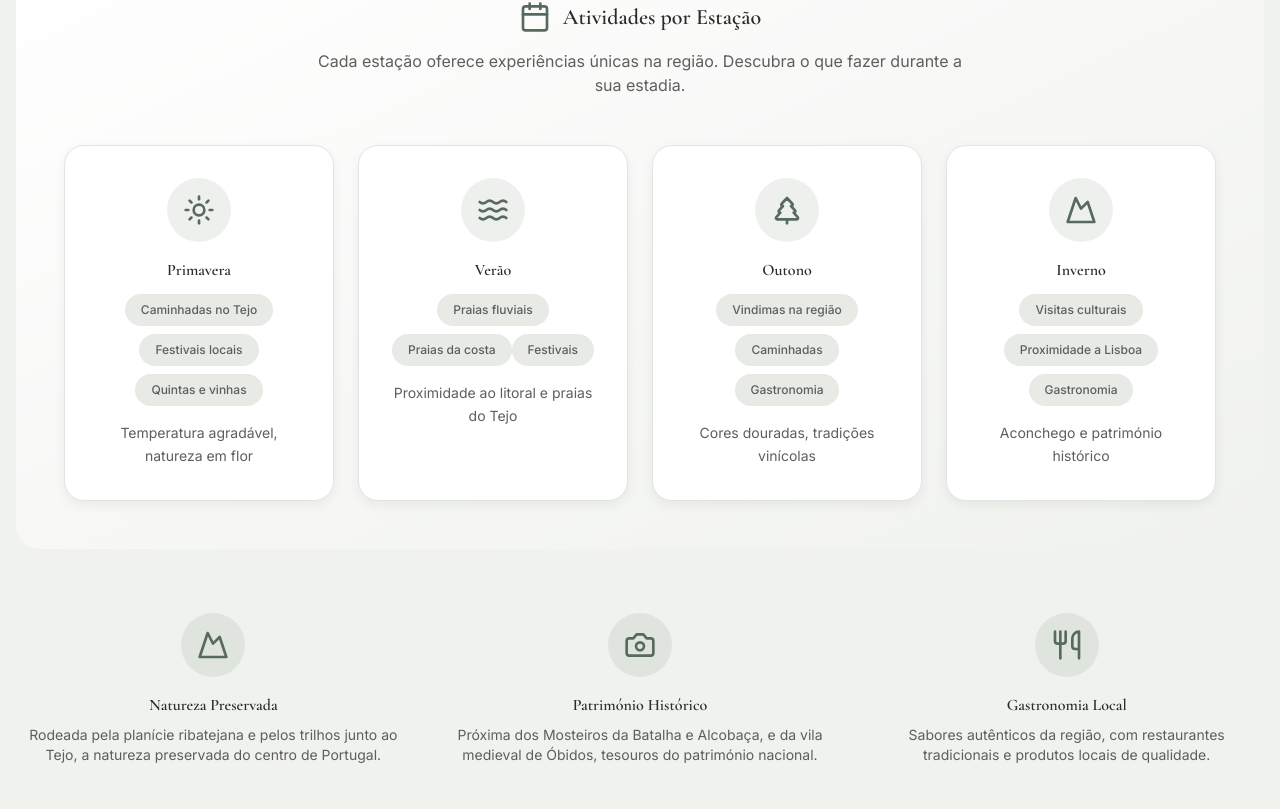
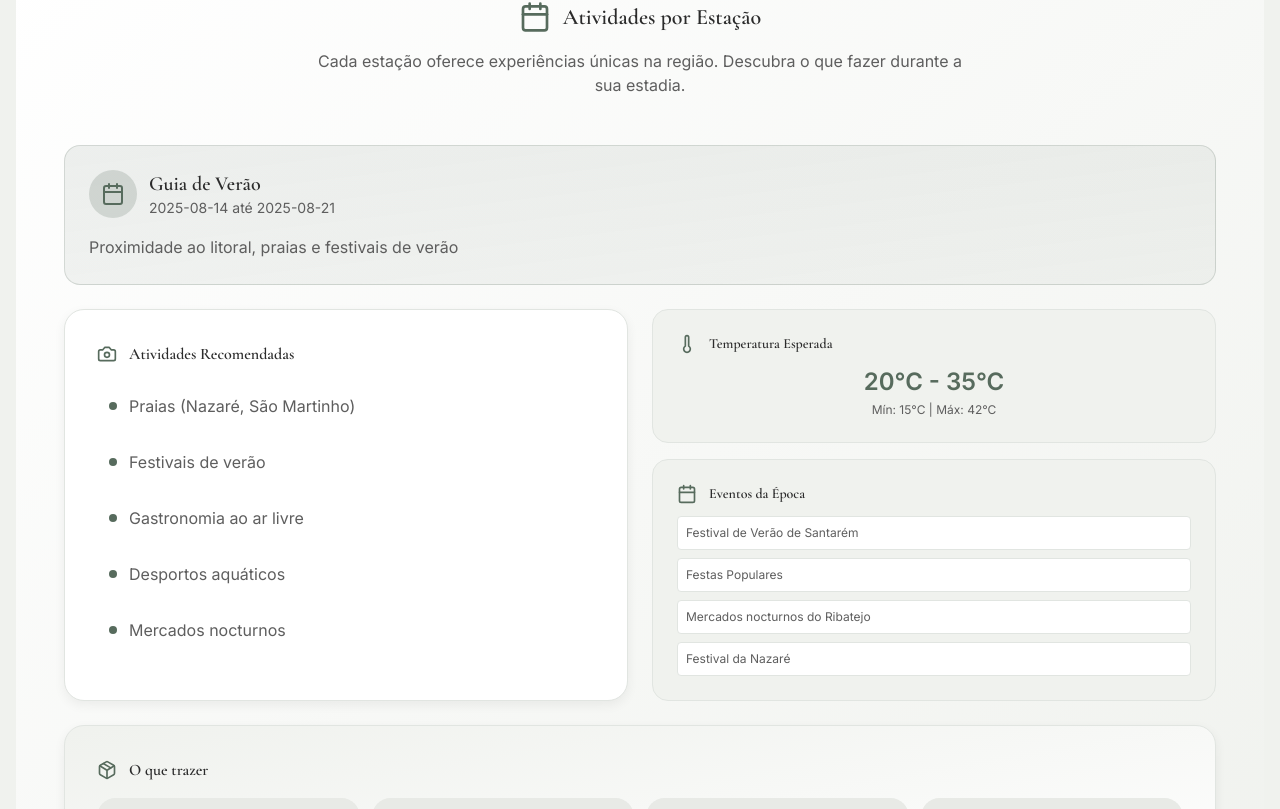
Before and after one commit to monisedefreitas/qdn-booking-sync, a React (Vite) app: page / in a window 1280 px wide. Shown: the part 3931-4740 px from the top of the page. Built offline with nearby package versions, Linux system fonts and the light colour scheme.

Commit message:
Feat: Implement seasonal activities
Implement the seasonal activities feature, including detailed plans for each season. This includes activities, events, temperature forecasts, and clothing recommendations.

```diff
--- a/src/components/Location.tsx
+++ b/src/components/Location.tsx
@@ -1,5 +1,6 @@
-import { Car, Plane, Train, Mountain, Utensils, Camera, Sun, Waves, TreePine, Calendar, Compass } from "lucide-react";
+import { Car, Plane, Train, Mountain, Utensils, Camera, Calendar, Compass, TreePine, Waves } from "lucide-react";
 import InteractiveMap from "./InteractiveMap";
+import SeasonalActivitiesGuide from "./SeasonalActivitiesGuide";
 
 const Location = () => {
   const attractions = [
@@ -86,32 +87,6 @@ const Location = () => {
     }
   ];
 
-  const seasonalActivities = [
-    {
-      season: "Primavera",
-      icon: Sun,
-      activities: ["Caminhadas no Tejo", "Festivais locais", "Quintas e vinhas"],
-      description: "Temperatura agradável, natureza em flor"
-    },
-    {
-      season: "Verão",
-      icon: Waves,
-      activities: ["Praias fluviais", "Praias da costa", "Festivais"],
-      description: "Proximidade ao litoral e praias do Tejo"
-    },
-    {
-      season: "Outono",
-      icon: TreePine,
-      activities: ["Vindimas na região", "Caminhadas", "Gastronomia"],
-      description: "Cores douradas, tradições vinícolas"
-    },
-    {
-      season: "Inverno",
-      icon: Mountain,
-      activities: ["Visitas culturais", "Proximidade a Lisboa", "Gastronomia"],
-      description: "Aconchego e património histórico"
-    }
-  ];
 
   return (
     <section id="localizacao" className="py-24 bg-qdn-surface">
@@ -234,29 +209,11 @@ const Location = () => {
             </p>
           </div>
 
-          <div className="grid md:grid-cols-2 lg:grid-cols-4 gap-6">
-            {seasonalActivities.map((season, index) => (
-              <div key={index} className={`card-qdn text-center hover:shadow-lg transition-all duration-300 fade-in-up stagger-${index + 4}`}>
-                <div className="w-16 h-16 bg-qdn-primary/10 rounded-full flex items-center justify-center mx-auto mb-4">
-                  <season.icon className="w-8 h-8 text-qdn-primary" />
-                </div>
-
-                <h4 className="font-semibold text-qdn-text-dark mb-3">{season.season}</h4>
-
-                <div className="space-y-2 mb-4">
-                  {season.activities.map((activity, actIndex) => (
-                    <div key={actIndex} className="chip-qdn text-xs">
-                      {activity}
-                    </div>
-                  ))}
-                </div>
-
-                <p className="text-qdn-text-muted text-sm leading-relaxed">
-                  {season.description}
-                </p>
-              </div>
-            ))}
-          </div>
+          {/* Intelligent Seasonal Activities */}
+          <SeasonalActivitiesGuide
+            checkIn={new Date().toISOString().split('T')[0]}
+            checkOut={new Date(Date.now() + 7 * 24 * 60 * 60 * 1000).toISOString().split('T')[0]}
+          />
         </div>
 
         {/* Location Highlights */}
```
